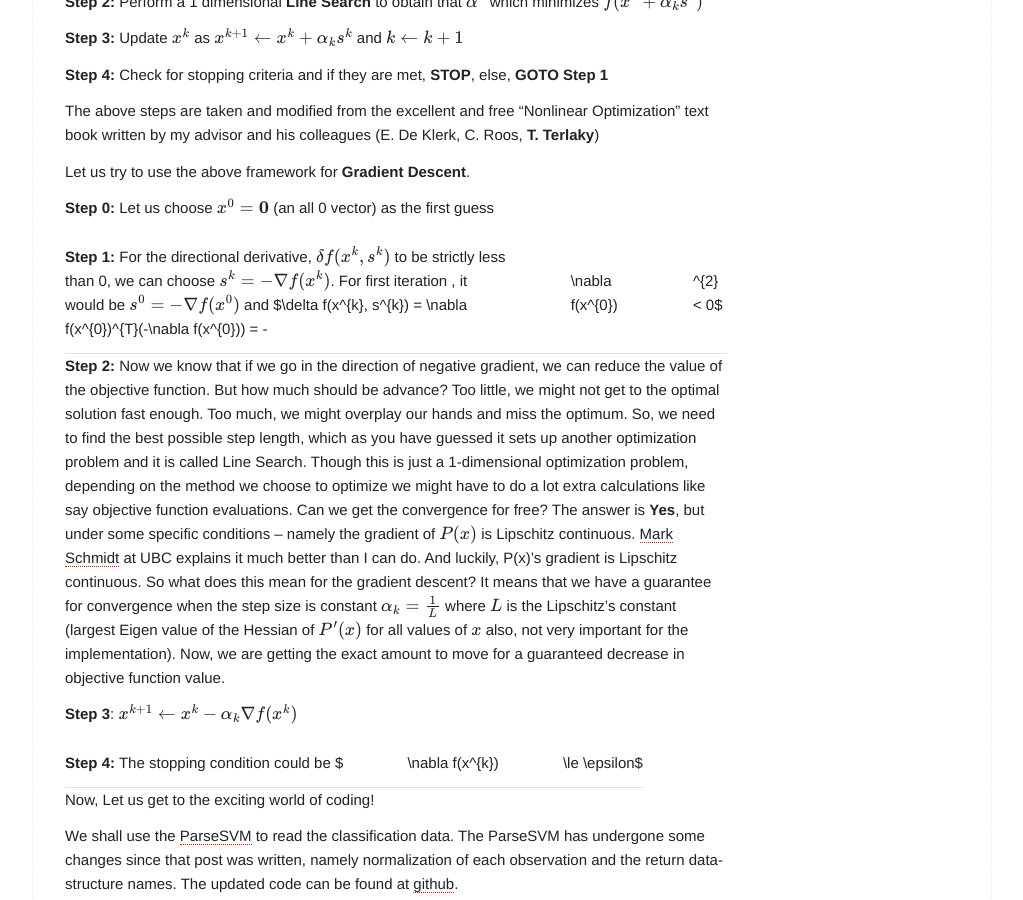
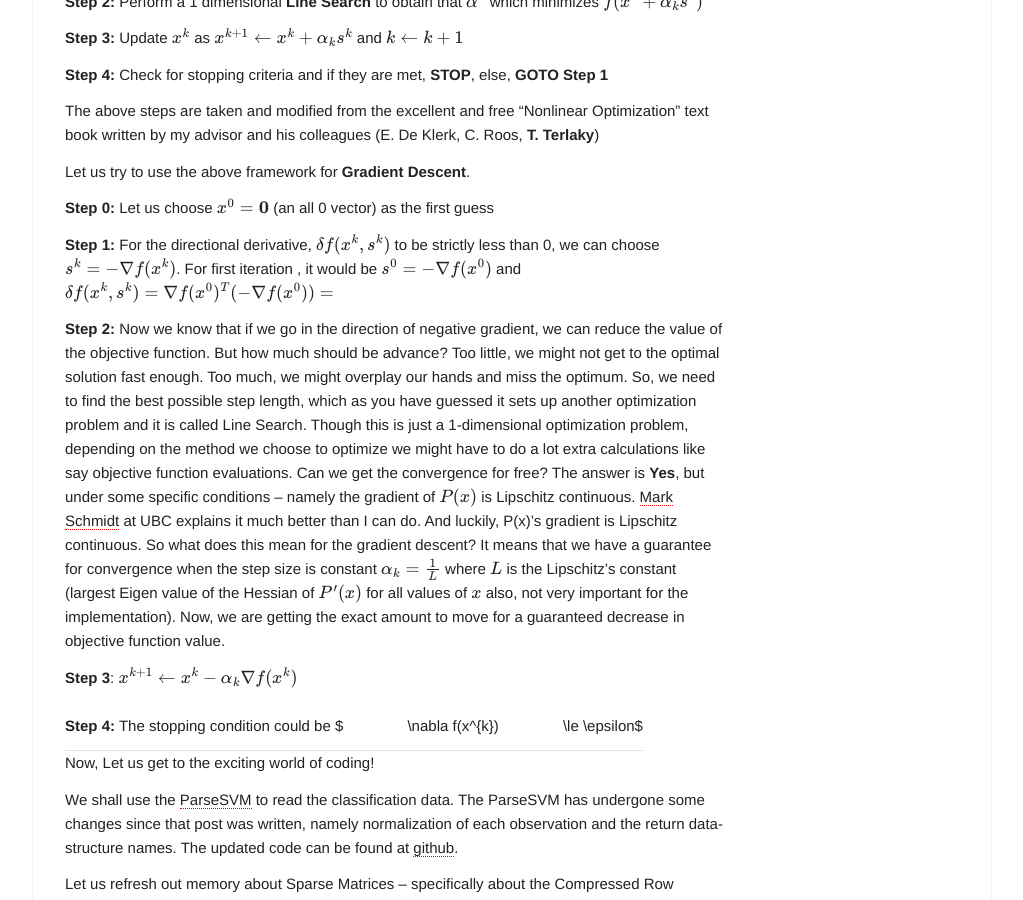
Before and after one commit to CGudapati/cgudapati.github.io, a Jekyll site: the page built from _posts/2019-08-29-Supervised-Learning-Gradient_descent.markdown, in a window 1280 px wide and 900 px high, scrolled down 1694 px. Shown: the whole window, without its empty margins (128-1151 px from the left). Built offline with Jekyll 4.4.1, drawn with Linux system fonts in a browser that asks for light colours; formulas are drawn with MathJax 3.

Commit message:
Added Gradeint Descent

```diff
--- a/_posts/2019-08-29-Supervised-Learning-Gradient_descent.markdown
+++ b/_posts/2019-08-29-Supervised-Learning-Gradient_descent.markdown
@@ -71,7 +71,7 @@
 
 **Step 0:** Let us choose $x^{0} = \mathbf{0}$ (an all 0 vector)  as the first guess
 
-**Step 1:** For the directional derivative, $\delta f(x^{k}, s^{k})$ to be strictly less than 0, we can choose $s^{k} = -\nabla f(x^{k})$. For first iteration , it would be $ s^{0} = -\nabla f(x^{0})$ and    $\delta f(x^{k}, s^{k}) = \nabla f(x^{0})^{T}(-\nabla f(x^{0})) = -||\nabla f(x^{0})||^{2} < 0$
+**Step 1:** For the directional derivative, $\delta f(x^{k}, s^{k})$ to be strictly less than 0, we can choose $s^{k} = -\nabla f(x^{k})$. For first iteration , it would be $ s^{0} = -\nabla f(x^{0})$ and    $\delta f(x^{k}, s^{k}) = \nabla f(x^{0})^{T}(-\nabla f(x^{0})) = $
 
 **Step 2:** Now we know that if we go in the direction of negative gradient, we can reduce the value of the objective function. But how much should be advance? Too little, we might not get to the optimal solution fast enough. Too much, we might overplay our hands and miss the optimum. So, we need to find the best possible step length, which as you have guessed it sets up another optimization problem and it is called Line Search. Though this is just a 1-dimensional optimization problem, depending on the method we choose to optimize we might have to do a lot extra calculations like say objective function evaluations.  Can we get the convergence for free? The answer is **Yes**, but under some specific conditions -- namely the gradient of $P(x)$ is Lipschitz continuous. [Mark Schmidt](https://www.cs.ubc.ca/~schmidtm/Courses/540-W18/L4.pdf) at UBC explains it much better than I can do. And luckily, P(x)'s gradient is Lipschitz continuous. So what does this mean for the gradient descent? It means that we have a guarantee for convergence when the step size is constant $\alpha_{k} = \frac{1}{L}$ where $L$ is the Lipschitz's constant (largest Eigen value of the Hessian of $P'(x)$ for all values of $x$  also, not very important for the implementation). Now, we are getting the exact amount to move for a guaranteed decrease in objective function value.
 
```
